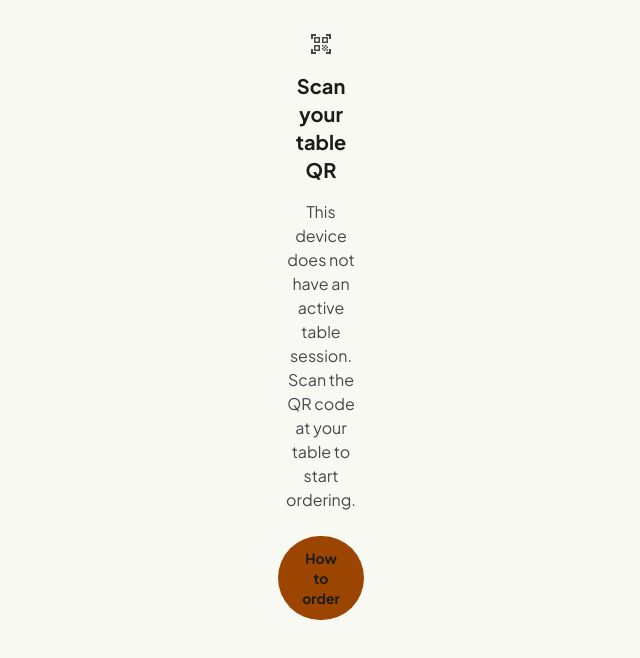
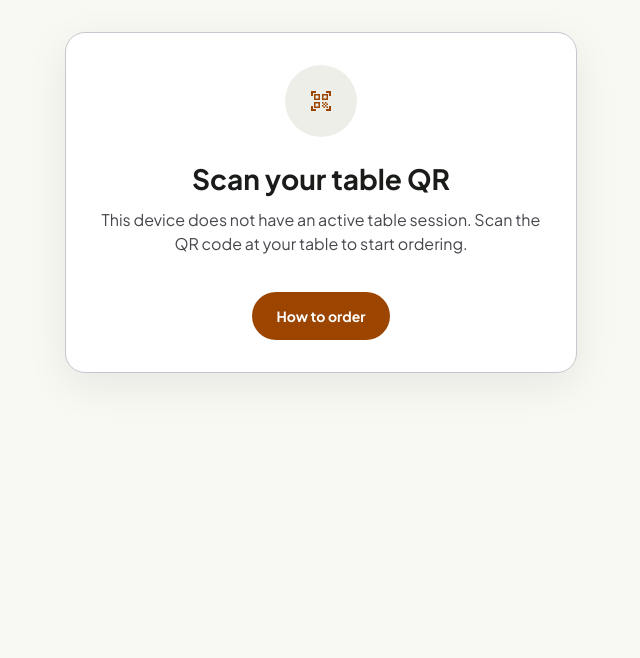
Before and after one commit to CAmorin28/mini-qr-ordering-system, a Next.js app: page /menu/access-denied in a window 1280 px wide. Shown: the top 658 px of the page, without its empty margins (319-959 px from the left). Built offline with nearby package versions, Linux system fonts and the light colour scheme; no server answers.

Commit message:
[fix][Amorin]  scanning in the qr didnt direct to menu page and UI arrangements access denied

```diff
--- a/app/api/guest-session/route.ts
+++ b/app/api/guest-session/route.ts
@@ -53,8 +53,13 @@ export async function DELETE(request: Request) {
     cleared: true,
     tableLetter: record?.tableLetter ?? payload?.table ?? "",
   });
+
+  const xfProto = request.headers.get("x-forwarded-proto");
+  const secure =
+    xfProto != null ? xfProto.toLowerCase().includes("https") : process.env.NODE_ENV === "production";
+
   response.cookies.set(GUEST_SESSION_COOKIE, "", {
-    ...guestSessionCookieOptions(),
+    ...guestSessionCookieOptions({ secure }),
     maxAge: 0,
   });
 
--- /dev/null
+++ b/app/components/GuestStatusScreen.tsx
@@ -0,0 +1,41 @@
+import type { ReactNode } from "react";
+import { LoadingSpinner } from "@/app/components/ui/LoadingSpinner";
+
+interface GuestStatusScreenProps {
+  icon?: string;
+  title: string;
+  children: ReactNode;
+  action?: ReactNode;
+  loading?: boolean;
+}
+
+export function GuestStatusScreen({
+  icon = "qr_code_scanner",
+  title,
+  children,
+  action,
+  loading = false,
+}: GuestStatusScreenProps) {
+  return (
+    <div className="guest-status-screen customer-page-shell flex h-full min-h-0 w-full min-w-0 max-w-full flex-1 flex-col overflow-hidden bg-background">
+      <main className="customer-page-scroll guest-status-main mx-auto flex w-full min-w-0 flex-1 flex-col items-center justify-center">
+        <div className="guest-status-panel">
+          <div className="guest-status-icon-wrap" aria-hidden={loading}>
+            {loading ? (
+              <LoadingSpinner size="md" label="Loading" className="text-secondary" />
+            ) : (
+              <span className="material-symbols-outlined guest-status-icon">{icon}</span>
+            )}
+          </div>
+
+          <div className="guest-status-copy">
+            <h1 className="guest-status-title">{title}</h1>
+            <div className="guest-status-message">{children}</div>
+          </div>
+
+          {action ? <div className="guest-status-action">{action}</div> : null}
+        </div>
+      </main>
+    </div>
+  );
+}
--- a/app/globals.css
+++ b/app/globals.css
@@ -1066,6 +1066,110 @@ body:has(.qr-page-root) {
 
 .loading-spinner-arc {
   stroke: var(--color-secondary-container);
+}
+
+/* Guest QR status — access denied, scan loading, visit errors */
+.guest-status-main {
+  width: 100%;
+  min-width: 0;
+  max-width: 100%;
+  padding: var(--spacing-xl) var(--spacing-margin-mobile);
+  padding-bottom: max(var(--spacing-xl), env(safe-area-inset-bottom, 0px));
+}
+
+.guest-status-panel {
+  display: flex;
+  width: 100%;
+  min-width: 0;
+  max-width: min(var(--container-md), 100%);
+  flex-direction: column;
+  align-items: center;
+  gap: var(--spacing-lg);
+  text-align: center;
+}
+
+.guest-status-icon-wrap {
+  display: flex;
+  width: 4.5rem;
+  height: 4.5rem;
+  flex-shrink: 0;
+  align-items: center;
+  justify-content: center;
+  border-radius: 9999px;
+  background: var(--color-surface-container);
+}
+
+.guest-status-icon {
+  font-size: 2.25rem;
+  color: var(--color-secondary);
+}
+
+.guest-status-copy {
+  display: flex;
+  width: 100%;
+  min-width: 0;
+  flex-direction: column;
+  gap: var(--spacing-sm);
+}
+
+.guest-status-title {
+  margin: 0;
+  font-size: clamp(1.25rem, 4.5vw, 1.75rem);
+  font-weight: 700;
+  line-height: 1.25;
+  color: var(--color-on-surface);
+  text-wrap: balance;
+}
+
+.guest-status-message {
+  margin: 0;
+  font-size: var(--text-body-lg);
+  line-height: var(--text-body-lg--line-height);
+  color: var(--color-on-surface-variant);
+  text-wrap: pretty;
+}
+
+.guest-status-action {
+  display: flex;
+  width: 100%;
+  min-width: 0;
+  justify-content: center;
+  padding-top: var(--spacing-sm);
+}
+
+.guest-status-btn {
+  display: inline-flex;
+  min-height: 3rem;
+  align-items: center;
+  justify-content: center;
+  border-radius: 9999px;
+  background: var(--color-secondary);
+  padding: 0.75rem 1.5rem;
+  font-size: var(--text-label-lg);
+  font-weight: 700;
+  line-height: var(--text-label-lg--line-height);
+  color: var(--color-on-primary);
+  text-decoration: none;
+  white-space: nowrap;
+}
+
+.guest-status-btn:hover {
+  filter: brightness(1.05);
+}
+
+@media (min-width: 768px) {
+  .guest-status-main {
+    padding-inline: var(--spacing-margin-desktop);
+  }
+
+  .guest-status-panel {
+    max-width: var(--container-lg);
+    padding: var(--spacing-xl);
+    border: 1px solid var(--color-outline-variant);
+    border-radius: 1.25rem;
+    background: var(--color-surface-container-lowest);
+    box-shadow: 0 12px 40px rgba(5, 5, 27, 0.08);
+  }
 }
 
 /* Legacy class — same spinner as LoadingSpinner md */
--- a/app/menu/access-denied/AccessDeniedMessage.tsx
+++ b/app/menu/access-denied/AccessDeniedMessage.tsx
@@ -23,5 +23,5 @@ export function AccessDeniedMessage() {
   const reason = (searchParams.get("reason") ?? "no_session") as GuestAccessDeniedReason;
   const message = MESSAGES[reason] ?? MESSAGES.no_session;
 
-  return <p className="text-on-surface-variant">{message}</p>;
+  return <p>{message}</p>;
 }
--- a/app/menu/access-denied/page.tsx
+++ b/app/menu/access-denied/page.tsx
@@ -1,25 +1,21 @@
 import Link from "next/link";
 import { Suspense } from "react";
+import { GuestStatusScreen } from "@/app/components/GuestStatusScreen";
 import { AccessDeniedMessage } from "@/app/menu/access-denied/AccessDeniedMessage";
 
 export default function MenuAccessDeniedPage() {
   return (
-    <div className="customer-page-shell flex h-full min-h-0 flex-1 flex-col overflow-hidden bg-background">
-      <main className="customer-page-scroll mx-auto flex w-full max-w-md flex-1 flex-col items-center justify-center gap-4 px-md py-xl text-center">
-        <span className="material-symbols-outlined text-4xl text-on-surface-variant">
-          qr_code_scanner
-        </span>
-        <h1 className="text-headline-md font-bold text-on-surface">Scan your table QR</h1>
-        <Suspense fallback={<p className="text-on-surface-variant">Checking access…</p>}>
-          <AccessDeniedMessage />
-        </Suspense>
-        <Link
-          href="/qr"
-          className="mt-2 rounded-full bg-secondary px-6 py-3 text-sm font-bold text-on-secondary"
-        >
+    <GuestStatusScreen
+      title="Scan your table QR"
+      action={
+        <Link href="/qr" className="guest-status-btn">
           How to order
         </Link>
-      </main>
-    </div>
+      }
+    >
+      <Suspense fallback={<p>Checking access…</p>}>
+        <AccessDeniedMessage />
+      </Suspense>
+    </GuestStatusScreen>
   );
 }
--- a/app/menu/enter/page.tsx
+++ b/app/menu/enter/page.tsx
@@ -2,6 +2,7 @@
 
 import { useEffect, useState } from "react";
 import { useRouter, useSearchParams } from "next/navigation";
+import { GuestStatusScreen } from "@/app/components/GuestStatusScreen";
 import { openTableVisitOnScan } from "@/lib/api-table-visit";
 import { guestAccessDeniedUrl } from "@/lib/guest-session-paths";
 import { isGuestQrSecurityEnabledClient } from "@/lib/guest-qr-security";
@@ -65,16 +66,14 @@ export default function MenuEnterPage() {
 
   if (error) {
     return (
-      <div className="customer-page-shell flex h-full min-h-0 flex-1 flex-col overflow-hidden bg-background">
-        <main className="customer-page-scroll mx-auto flex w-full max-w-md flex-1 flex-col items-center justify-center gap-4 px-md py-xl text-center">
-          <span className="material-symbols-outlined text-4xl text-on-surface-variant">
-            table_restaurant
-          </span>
-          <p className="text-on-surface">{error}</p>
-          {isGuestQrSecurityEnabledClient() ? (
+      <GuestStatusScreen
+        icon="table_restaurant"
+        title="Can't open this table"
+        action={
+          isGuestQrSecurityEnabledClient() ? (
             <button
               type="button"
-              className="rounded-full bg-secondary px-6 py-3 text-sm font-bold text-on-secondary"
+              className="guest-status-btn"
               onClick={() => router.replace(guestAccessDeniedUrl("device_locked"))}
             >
               Why can&apos;t I open this link?
@@ -82,28 +81,22 @@ export default function MenuEnterPage() {
           ) : (
             <button
               type="button"
-              className="rounded-full bg-secondary px-6 py-3 text-sm font-bold text-on-secondary"
+              className="guest-status-btn"
               onClick={() => router.replace(MENU_PAGE_PATH)}
             >
               Browse menu without table
             </button>
-          )}
-        </main>
-      </div>
+          )
+        }
+      >
+        <p>{error}</p>
+      </GuestStatusScreen>
     );
   }
 
   return (
-    <div className="customer-page-shell flex h-full min-h-0 flex-1 flex-col overflow-hidden bg-background">
-      <main className="customer-page-scroll mx-auto flex w-full max-w-md flex-1 flex-col items-center justify-center gap-3 px-md py-xl text-center">
-        <span
-          className="material-symbols-outlined animate-pulse text-4xl text-secondary"
-          aria-hidden
-        >
-          qr_code_scanner
-        </span>
-        <p className="text-on-surface-variant">Opening your table session…</p>
-      </main>
-    </div>
+    <GuestStatusScreen title="Opening your table" loading>
+      <p>Hang tight — we&apos;re linking this device to your table so you can start ordering.</p>
+    </GuestStatusScreen>
   );
 }
--- a/lib/guest-session-response.ts
+++ b/lib/guest-session-response.ts
@@ -48,7 +48,15 @@ export async function jsonWithGuestSessionCookie(
     );
   }
 
+  const xfProto = request.headers.get("x-forwarded-proto");
+  const secure =
+    xfProto != null ? xfProto.toLowerCase().includes("https") : process.env.NODE_ENV === "production";
+
   const response = NextResponse.json(body);
-  response.cookies.set(GUEST_SESSION_COOKIE, issued.token, guestSessionCookieOptions());
+  response.cookies.set(
+    GUEST_SESSION_COOKIE,
+    issued.token,
+    guestSessionCookieOptions({ secure }),
+  );
   return response;
 }
--- a/lib/guest-session-token.ts
+++ b/lib/guest-session-token.ts
@@ -77,10 +77,14 @@ export function generateGuestSessionId(): string {
   return randomBytes(32).toString("hex");
 }
 
-export function guestSessionCookieOptions() {
+export function guestSessionCookieOptions(opts?: { secure?: boolean }) {
+  const secure =
+    opts?.secure ??
+    (process.env.NODE_ENV === "production" ? true : false);
+
   return {
     httpOnly: true,
-    secure: process.env.NODE_ENV === "production",
+    secure,
     sameSite: "lax" as const,
     path: "/",
     maxAge: GUEST_SESSION_MAX_AGE_SEC,
```
